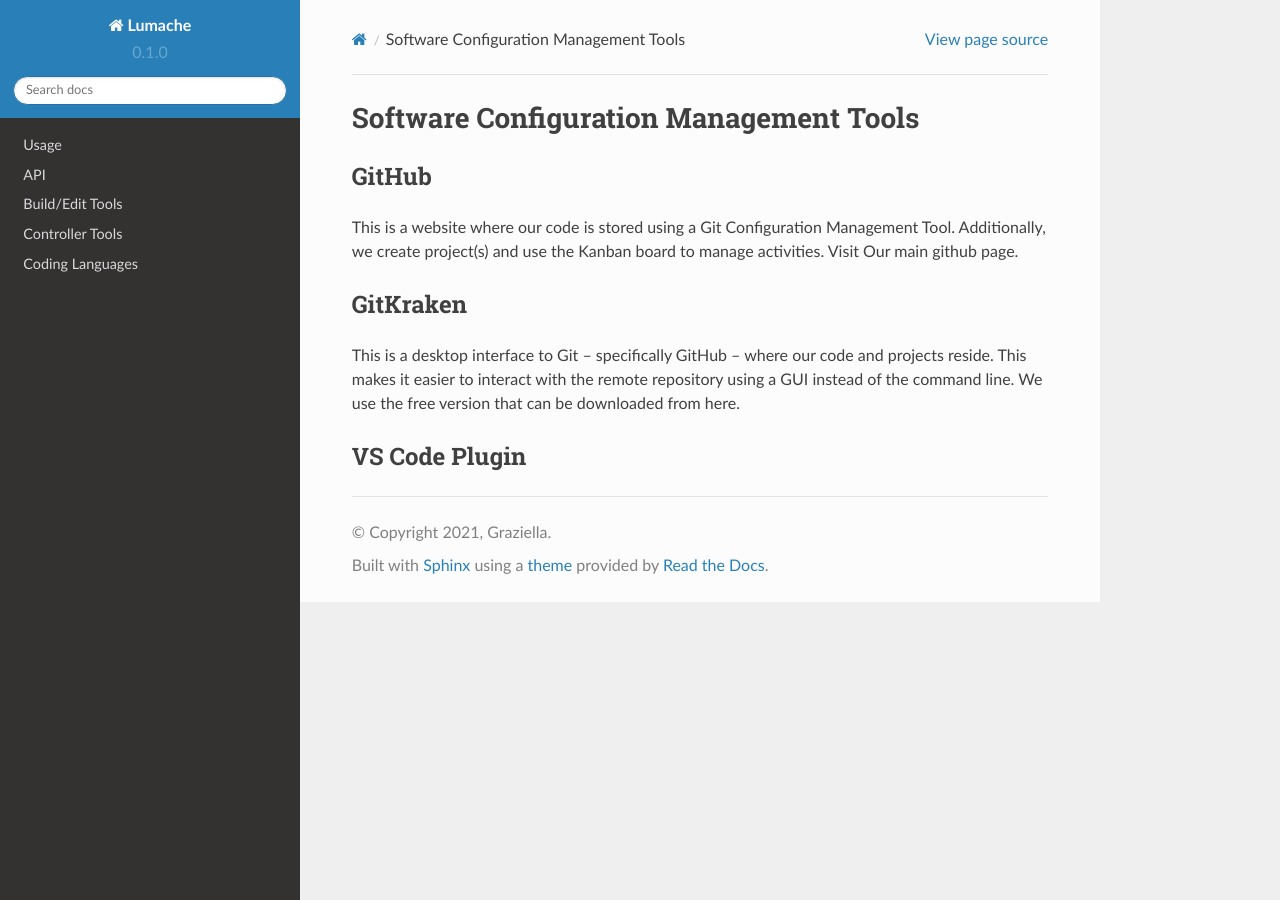
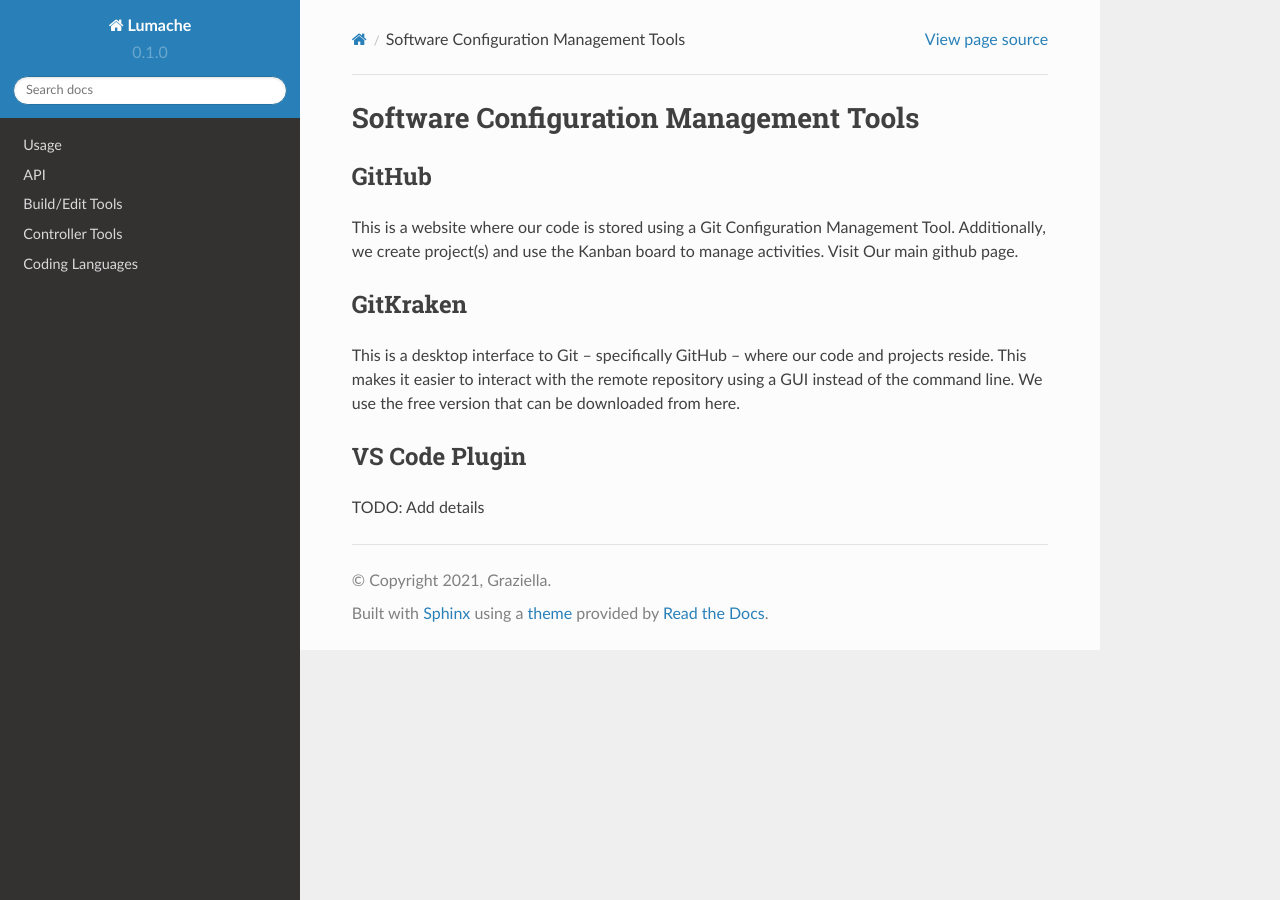
Before and after one commit to Team302/Team302Doco, a Sphinx documentation site: the page built from docs/source/softwareConfigurationManagement.rst, in a window 1280 px wide. Built offline with Sphinx 7.4.7 and the Read the Docs theme 2.0.0, drawn with Linux system fonts in a browser that asks for light colours; pages that are not in the unit, such as notebooks, are missing from menus.

Commit message:
Update softwareConfigurationManagement.rst

```diff
--- a/docs/source/softwareConfigurationManagement.rst
+++ b/docs/source/softwareConfigurationManagement.rst
@@ -15,3 +15,5 @@
 
 VS Code Plugin
 ------------------
+
+TODO:  Add details
```
